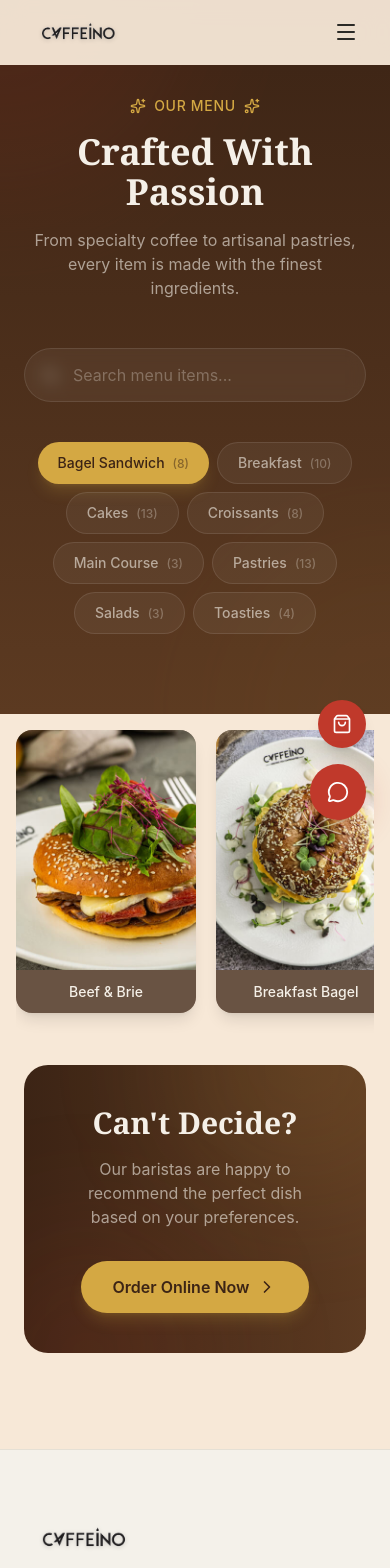
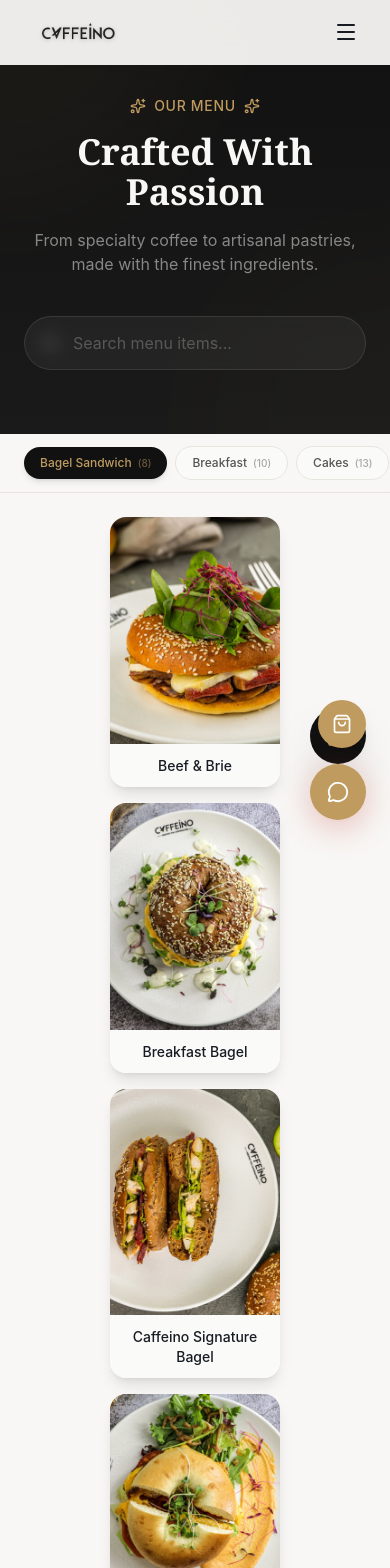
Before and after one commit to faidbot16-boop/caffeino-v2, a React (Vite) app: page /menu in a window 390 px wide. Shown: the top 1568 px of the page. Built offline with nearby package versions, Linux system fonts and the light colour scheme.

Commit message:
caffeino.ae colors, menu rebuild with prices/sticky pills/quick menu, custom cursor, tour Street View, remove hero logo

```diff
--- a/src/App.tsx
+++ b/src/App.tsx
@@ -13,6 +13,7 @@
 import Careers from "./pages/Careers";
 import Contact from "./pages/Contact";
 import ChatBot from "./components/chatbot/ChatBot";
+import CustomCursor from "./components/CustomCursor";
 
 const pageVariants = {
   initial: { opacity: 0, y: 12 },
@@ -65,6 +66,7 @@
           </main>
           <Footer />
           <ChatBot />
+          <CustomCursor />
         </div>
       </CartProvider>
     </Router>
--- /dev/null
+++ b/src/components/CustomCursor.tsx
@@ -0,0 +1,59 @@
+import { useEffect, useRef, useState } from "react";
+
+export default function CustomCursor() {
+  const cursorRef = useRef<HTMLDivElement>(null);
+  const [isDesktop, setIsDesktop] = useState(true);
+
+  useEffect(() => {
+    const check = () => setIsDesktop(window.innerWidth > 1024 && !('ontouchstart' in window));
+    check();
+    window.addEventListener("resize", check);
+    return () => window.removeEventListener("resize", check);
+  }, []);
+
+  useEffect(() => {
+    if (!isDesktop) return;
+    const cursor = cursorRef.current;
+    if (!cursor) return;
+
+    const onMove = (e: MouseEvent) => {
+      cursor.style.transform = `translate3d(${e.clientX - 16}px, ${e.clientY - 16}px, 0)`;
+    };
+
+    const addMagnetic = () => {
+      document.querySelectorAll("button, a, [data-magnetic]").forEach((el) => {
+        const handleMove = (e: Event) => {
+          const me = e as MouseEvent;
+          const rect = (el as HTMLElement).getBoundingClientRect();
+          const x = me.clientX - rect.left - rect.width / 2;
+          const y = me.clientY - rect.top - rect.height / 2;
+          (el as HTMLElement).style.transform = `translate(${x * 0.15}px, ${y * 0.15}px)`;
+          cursor.classList.add("scale-150", "mix-blend-difference", "bg-white");
+        };
+        const handleLeave = () => {
+          (el as HTMLElement).style.transform = "";
+          cursor.classList.remove("scale-150", "mix-blend-difference", "bg-white");
+        };
+        el.addEventListener("mousemove", handleMove);
+        el.addEventListener("mouseleave", handleLeave);
+      });
+    };
+
+    window.addEventListener("mousemove", onMove);
+    setTimeout(addMagnetic, 500);
+
+    return () => {
+      window.removeEventListener("mousemove", onMove);
+    };
+  }, [isDesktop]);
+
+  if (!isDesktop) return null;
+
+  return (
+    <div
+      ref={cursorRef}
+      className="fixed top-0 left-0 w-8 h-8 rounded-full border-2 border-accent pointer-events-none z-[9999] transition-transform duration-75 ease-out hidden lg:block"
+      style={{ transition: "transform 0.075s ease-out, width 0.2s, height 0.2s, background 0.2s" }}
+    />
+  );
+}
--- a/src/index.css
+++ b/src/index.css
@@ -1,24 +1,24 @@
 @import "tailwindcss";
-@import url('https://fonts.googleapis.com/css2?family=Inter:wght@300;400;500;600;700&family=Playfair+Display:wght@400;500;600;700;800&display=swap');
+@import url('https://fonts.googleapis.com/css2?family=Montserrat:wght@300;400;500;600;700&family=Playfair+Display:wght@400;500;600;700;800&display=swap');
 
 @theme {
-  --color-bg-cream: #F7E8D7;
-  --color-bg-warm: #F4F1EA;
+  --color-bg-cream: #F8F7F5;
+  --color-bg-warm: #F2EFEB;
   --color-bg-white: #FFFFFF;
-  --color-bg-card: #FAF8F3;
-  --color-bg-espresso: #3C2415;
-  --color-bg-mocha: #5C3A21;
-  --color-text-primary: #2B2A26;
-  --color-text-secondary: #7A746B;
-  --color-text-muted: #A3A3A3;
-  --color-text-light: #F5F0E8;
-  --color-accent: #C0392B;
-  --color-accent-hover: #D94A3A;
-  --color-accent-dark: #8B1A1A;
-  --color-gold: #D4A843;
-  --color-border: #E5E0D5;
-  --color-border-light: #EDE8DD;
-  --font-sans: 'Inter', system-ui, sans-serif;
+  --color-bg-card: #FAFAF8;
+  --color-bg-espresso: #111111;
+  --color-bg-mocha: #1A1A1A;
+  --color-text-primary: #171B22;
+  --color-text-secondary: #555555;
+  --color-text-muted: #A5A5A5;
+  --color-text-light: #F8F7F5;
+  --color-accent: #BF9B5F;
+  --color-accent-hover: #D4B06A;
+  --color-accent-dark: #9B7A45;
+  --color-gold: #BF9B5F;
+  --color-border: #E8E5DF;
+  --color-border-light: #F2EFEB;
+  --font-sans: 'Montserrat', 'Inter', system-ui, sans-serif;
   --font-serif: 'Playfair Display', Georgia, serif;
 }
 
@@ -43,20 +43,20 @@
 
 @layer components {
   .gradient-text {
-    background: linear-gradient(135deg, #C0392B 0%, #D94A3A 50%, #E8846A 100%);
+    background: linear-gradient(135deg, #BF9B5F 0%, #D4B06A 50%, #E8D5A8 100%);
     -webkit-background-clip: text;
     -webkit-text-fill-color: transparent;
     background-clip: text;
   }
 
   .glass-card {
-    background: rgba(250, 248, 243, 0.9);
+    background: rgba(248, 247, 245, 0.9);
     backdrop-filter: blur(16px);
     border: 1px solid var(--color-border);
   }
 
   .glass-card-dark {
-    background: rgba(60, 36, 21, 0.85);
+    background: rgba(17, 17, 17, 0.85);
     backdrop-filter: blur(16px);
     border: 1px solid rgba(255, 255, 255, 0.08);
   }
--- a/src/lib/branchData.ts
+++ b/src/lib/branchData.ts
@@ -27,7 +27,7 @@
     },
     mapEmbed: "https://maps.google.com/maps?q=24.4519114,54.3361453&z=17&output=embed",
     mapLink: "https://www.google.com/maps/place/Caffeino+-+Al+Bateen/@24.4519163,54.3335704,17z/data=!3m1!4b1!4m6!3m5!1s0x3e5e69b79cdff745:0x543eb9cb90cb9638!8m2!3d24.4519114!4d54.3361453!16s%2Fg%2F11mw6rw019",
-    streetView: "https://maps.google.com/maps?q=24.4519114,54.3361453&layer=c&cbll=24.4519114,54.3361453&cbp=11,0,0,0,0&output=embed&z=17",
+    streetView: "https://www.google.com/maps/embed?pb=!4v1748300000000!6m8!1m7!1sCIHM0ogKEICAgIDWqdSO6AE!2m2!1d24.4519778!2d54.336157!3f90!4f10!5f0.7820865974627469",
     features: ["Indoor & Outdoor Seating", "Free WiFi", "Parking Available", "Pet Friendly Terrace", "Waterfront Views"],
   },
   {
--- a/src/pages/Home.tsx
+++ b/src/pages/Home.tsx
@@ -59,7 +59,6 @@
   const { scrollYProgress } = useScroll({ target: ref, offset: ["start start", "end start"] });
   const videoScale = useTransform(scrollYProgress, [0, 1], [1, 1.15]);
   const overlayOpacity = useTransform(scrollYProgress, [0, 1], [0.5, 0.85]);
-  const logoY = useTransform(scrollYProgress, [0, 1], [0, -100]);
   const textY = useTransform(scrollYProgress, [0, 1], [0, -130]);
   const textOpacity = useTransform(scrollYProgress, [0, 0.45], [1, 0]);
   const statsY = useTransform(scrollYProgress, [0, 1], [0, -50]);
@@ -78,13 +77,6 @@
       <SteamParticles />
 
       <div className="relative z-10 section-padding max-w-5xl mx-auto pt-16">
-        <motion.div style={{ y: logoY, opacity: textOpacity }}
-          initial={{ opacity: 0, x: -20 }} animate={{ opacity: 1, x: 0 }}
-          transition={{ duration: 0.8, ease: "easeOut" }} className="mb-8 md:mb-10">
-          <img src="/logo.png" alt="Caffeino"
-            className="h-14 md:h-16 drop-shadow-[0_4px_16px_rgba(0,0,0,0.6)]" />
-        </motion.div>
-
         <motion.div style={{ y: textY, opacity: textOpacity }} className="text-center">
           <motion.div initial={{ opacity: 0, y: 20 }} animate={{ opacity: 1, y: 0 }}
             transition={{ duration: 0.7, delay: 0.3 }}>
--- a/src/pages/Menu.tsx
+++ b/src/pages/Menu.tsx
@@ -1,28 +1,38 @@
 import { useState, useRef } from "react";
 import { motion, AnimatePresence } from "framer-motion";
-import { Search, ChevronRight, Sparkles } from "lucide-react";
+import { Search, ChevronRight, Sparkles, X, Grid3X3 } from "lucide-react";
 import { menuCategories, type MenuItem } from "../lib/menuData";
 import TiltCard from "../components/TiltCard";
 
 function MenuItemCard({ item, index }: { item: MenuItem; index: number }) {
   return (
     <motion.div
-      initial={{ opacity: 0, y: 30 }}
-      animate={{ opacity: 1, y: 0 }}
-      transition={{ delay: index * 0.04, duration: 0.5, ease: [0.25, 0.1, 0.25, 1] }}
-      className="flex-shrink-0 w-[180px] md:w-[220px] lg:w-[260px] cursor-pointer"
+      initial={{ opacity: 0, y: 40, scale: 0.92 }}
+      whileInView={{ opacity: 1, y: 0, scale: 1 }}
+      viewport={{ once: true, margin: "-60px" }}
+      transition={{ delay: index * 0.06, duration: 0.5, ease: [0.25, 0.1, 0.25, 1] }}
+      className="flex-shrink-0 w-[170px] md:w-[220px] lg:w-[260px] cursor-pointer group"
     >
-      <TiltCard tiltAmount={8} className="rounded-2xl overflow-hidden bg-bg-espresso/40 shadow-lg">
+      <TiltCard tiltAmount={10} className="rounded-2xl overflow-hidden bg-bg-card shadow-lg">
         <div className="relative aspect-[3/4] overflow-hidden">
           <img
             src={item.image}
             alt={item.name}
             loading="lazy"
-            className="w-full h-full object-cover hover:scale-110 transition-transform duration-700 ease-out"
+            className="w-full h-full object-cover group-hover:scale-110 transition-transform duration-700 ease-out"
           />
-          <div className="absolute inset-0 bg-gradient-to-t from-bg-espresso/60 via-transparent to-transparent opacity-0 hover:opacity-100 transition-opacity duration-500 pointer-events-none" />
+          <div className="absolute inset-0 bg-gradient-to-t from-bg-espresso/70 via-transparent to-transparent opacity-0 group-hover:opacity-100 transition-all duration-500 pointer-events-none" />
+          {item.price && (
+            <motion.div
+              initial={{ y: 20, opacity: 0 }}
+              whileHover={{ y: 0, opacity: 1 }}
+              className="absolute bottom-3 left-3 bg-gold text-white text-xs font-semibold px-2.5 py-1 rounded-full shadow-lg"
+            >
+              AED {item.price}
+            </motion.div>
+          )}
         </div>
-        <h3 className="text-text-light font-medium text-sm text-center px-3 py-3 leading-snug hover:text-accent transition-colors bg-bg-espresso/60">
+        <h3 className="text-text-primary font-medium text-sm text-center px-3 py-3 leading-snug group-hover:text-gold transition-colors bg-bg-card">
           {item.name}
         </h3>
       </TiltCard>
@@ -30,9 +40,53 @@
   );
 }
 
+function QuickMenu({ categories, activeCat, onSelect, isOpen, onClose }: {
+  categories: typeof menuCategories;
+  activeCat: number;
+  onSelect: (i: number) => void;
+  isOpen: boolean;
+  onClose: () => void;
+}) {
+  return (
+    <AnimatePresence>
+      {isOpen && (
+        <motion.div
+          initial={{ y: "100%" }}
+          animate={{ y: 0 }}
+          exit={{ y: "100%" }}
+          transition={{ type: "spring", damping: 25, stiffness: 300 }}
+          className="fixed bottom-0 left-0 right-0 z-50 lg:hidden bg-bg-cream border-t border-border rounded-t-2xl shadow-2xl px-4 pt-6 pb-8"
+        >
+          <div className="flex items-center justify-between mb-4">
+            <h3 className="text-text-primary font-semibold text-lg">Quick Menu</h3>
+            <button onClick={onClose} className="p-2 text-text-muted hover:text-text-primary">
+              <X className="w-5 h-5" />
+            </button>
+          </div>
+          <div className="grid grid-cols-4 gap-3">
+            {categories.map((cat, i) => (
+              <button
+                key={cat.slug}
+                onClick={() => { onSelect(i); onClose(); }}
+                className={`flex flex-col items-center gap-2 p-3 rounded-xl transition-all ${
+                  activeCat === i ? "bg-gold text-white shadow-lg shadow-gold/20" : "bg-bg-card text-text-secondary hover:bg-border"
+                }`}
+              >
+                <span className="text-xs font-medium text-center leading-tight">{cat.name}</span>
+                <span className="text-[10px] opacity-60">{cat.items.length}</span>
+              </button>
+            ))}
+          </div>
+        </motion.div>
+      )}
+    </AnimatePresence>
+  );
+}
+
 export default function Menu() {
   const [activeCategory, setActiveCategory] = useState(0);
   const [searchQuery, setSearchQuery] = useState("");
+  const [showQuickMenu, setShowQuickMenu] = useState(false);
   const scrollRef = useRef<HTMLDivElement>(null);
 
   const filteredItems = searchQuery
@@ -42,114 +96,78 @@
     : menuCategories[activeCategory]?.items || [];
 
   const handleWheel = (e: React.WheelEvent) => {
-    if (scrollRef.current && !searchQuery) {
+    if (scrollRef.current && !searchQuery && window.innerWidth > 1024) {
       e.preventDefault();
       scrollRef.current.scrollLeft += e.deltaY;
     }
   };
 
   return (
-    <motion.div
-      initial={{ opacity: 0 }}
-      animate={{ opacity: 1 }}
-      exit={{ opacity: 0 }}
-    >
+    <motion.div initial={{ opacity: 0 }} animate={{ opacity: 1 }} exit={{ opacity: 0 }}>
       {/* Hero Header */}
       <div className="relative pt-24 pb-16 bg-gradient-to-b from-bg-espresso to-bg-mocha overflow-hidden">
-        <div className="absolute inset-0 opacity-10">
-          <div className="absolute top-0 left-0 w-96 h-96 bg-accent rounded-full blur-3xl -translate-x-1/2 -translate-y-1/2" />
-          <div className="absolute bottom-0 right-0 w-96 h-96 bg-gold/30 rounded-full blur-3xl translate-x-1/2 translate-y-1/2" />
+        <div className="absolute inset-0 opacity-5">
+          <div className="absolute top-0 left-0 w-96 h-96 bg-gold rounded-full blur-3xl -translate-x-1/2 -translate-y-1/2" />
+          <div className="absolute bottom-0 right-0 w-96 h-96 bg-gold/50 rounded-full blur-3xl translate-x-1/2 translate-y-1/2" />
         </div>
 
-        <div className="section-padding max-w-7xl mx-auto relative z-10">
-          <motion.div
-            initial={{ opacity: 0, y: 20 }}
-            animate={{ opacity: 1, y: 0 }}
-            className="text-center mb-12"
-          >
+        <div className="section-padding max-w-7xl mx-auto relative z-10 text-center">
+          <motion.div initial={{ opacity: 0, y: 20 }} animate={{ opacity: 1, y: 0 }} className="mb-10">
             <span className="inline-flex items-center gap-2 text-gold text-sm font-medium tracking-wider uppercase mb-4">
-              <Sparkles className="w-4 h-4" />
-              Our Menu
-              <Sparkles className="w-4 h-4" />
+              <Sparkles className="w-4 h-4" /> Our Menu <Sparkles className="w-4 h-4" />
             </span>
-            <h1 className="text-4xl md:text-6xl font-serif font-bold text-text-light mb-4">
-              Crafted With Passion
-            </h1>
-            <p className="text-text-light/60 max-w-xl mx-auto">
-              From specialty coffee to artisanal pastries, every item is made with the finest ingredients.
-            </p>
+            <h1 className="text-4xl md:text-6xl font-serif font-bold text-text-light mb-4">Crafted With Passion</h1>
+            <p className="text-text-light/50 max-w-xl mx-auto">From specialty coffee to artisanal pastries, made with the finest ingredients.</p>
           </motion.div>
 
-          {/* Search */}
-          <div className="max-w-md mx-auto mb-10">
+          <div className="max-w-md mx-auto">
             <div className="relative">
-              <Search className="absolute left-4 top-1/2 -translate-y-1/2 w-5 h-5 text-text-light/40" />
-              <input
-                type="text"
-                placeholder="Search menu items..."
-                value={searchQuery}
-                onChange={(e) => setSearchQuery(e.target.value)}
-                className="w-full pl-12 pr-4 py-3.5 rounded-full bg-white/5 border border-white/10 text-text-light placeholder:text-text-light/30 focus:outline-none focus:border-gold/50 focus:bg-white/10 transition-all backdrop-blur-sm"
-              />
+              <Search className="absolute left-4 top-1/2 -translate-y-1/2 w-5 h-5 text-text-light/30" />
+              <input type="text" placeholder="Search menu items..." value={searchQuery} onChange={(e) => setSearchQuery(e.target.value)}
+                className="w-full pl-12 pr-4 py-3.5 rounded-full bg-white/5 border border-white/10 text-text-light placeholder:text-text-light/25 focus:outline-none focus:border-gold/50 focus:bg-white/10 transition-all backdrop-blur-sm" />
             </div>
           </div>
+        </div>
+      </div>
 
-          {/* Category Tabs */}
-          {!searchQuery && (
-            <div className="flex flex-wrap justify-center gap-2 mb-4">
-              {menuCategories.map((category, index) => (
-                <motion.button
-                  key={category.slug}
-                  onClick={() => setActiveCategory(index)}
-                  whileHover={{ scale: 1.05 }}
-                  whileTap={{ scale: 0.95 }}
-                  className={`px-5 py-2.5 rounded-full text-sm font-medium transition-all ${
-                    activeCategory === index
-                      ? "bg-gold text-bg-espresso shadow-lg shadow-gold/20"
-                      : "bg-white/5 text-text-light/60 hover:text-text-light hover:bg-white/10 border border-white/10"
-                  }`}
-                >
-                  {category.name}
-                  <span className="ml-2 text-xs opacity-50">({category.items.length})</span>
-                </motion.button>
-              ))}
-            </div>
-          )}
+      {/* Category Pills - Sticky */}
+      <div className="sticky top-16 lg:top-20 z-30 bg-bg-cream/90 backdrop-blur-md border-b border-border">
+        <div className="section-padding max-w-7xl mx-auto py-3 flex items-center gap-2 overflow-x-auto scrollbar-hide">
+          {!searchQuery && menuCategories.map((category, index) => (
+            <motion.button key={category.slug} onClick={() => setActiveCategory(index)}
+              whileHover={{ scale: 1.05 }} whileTap={{ scale: 0.95 }}
+              className={`whitespace-nowrap px-4 py-2 rounded-full text-xs md:text-sm font-medium transition-all ${
+                activeCategory === index
+                  ? "bg-bg-espresso text-gold shadow-md"
+                  : "bg-bg-card text-text-secondary hover:text-text-primary border border-border"
+              }`}>
+              {category.name}
+              <span className="ml-1.5 text-[10px] opacity-50">({category.items.length})</span>
+            </motion.button>
+          ))}
         </div>
       </div>
 
       {/* Items Section */}
-      <div className="bg-bg-cream">
-        <div className="section-padding max-w-7xl mx-auto">
+      <div className="bg-bg-cream min-h-[60vh]">
+        <div className="section-padding max-w-7xl mx-auto pt-6 pb-24">
           {searchQuery && (
-            <p className="text-center text-text-muted mb-8 pt-8">
-              Found {filteredItems.length} item{filteredItems.length !== 1 ? "s" : ""}
-            </p>
+            <p className="text-center text-text-muted mb-6">Found {filteredItems.length} item{filteredItems.length !== 1 ? "s" : ""}</p>
           )}
 
-          {/* Horizontal Scroll View */}
           {!searchQuery ? (
-            <div
-              ref={scrollRef}
-              onWheel={handleWheel}
-              className="flex gap-5 overflow-x-auto pb-8 pt-4 px-2 -mx-2 scrollbar-hide snap-x snap-mandatory"
-              style={{ scrollbarWidth: "none", msOverflowStyle: "none" }}
-            >
+            <div ref={scrollRef} onWheel={handleWheel}
+              className="flex lg:flex-row flex-col gap-4 lg:gap-5 lg:overflow-x-auto lg:pb-8 lg:snap-x lg:snap-mandatory lg:scrollbar-hide">
               {filteredItems.map((item, index) => (
-                <div key={item.name} className="snap-start">
+                <div key={item.name} className="lg:snap-start flex justify-center">
                   <MenuItemCard item={item} index={index} />
                 </div>
               ))}
             </div>
           ) : (
-            /* Grid for search results */
             <AnimatePresence mode="wait">
-              <motion.div
-                key="search"
-                initial={{ opacity: 0 }}
-                animate={{ opacity: 1 }}
-                className="grid grid-cols-2 md:grid-cols-3 lg:grid-cols-4 gap-4 md:gap-6 pt-8"
-              >
+              <motion.div key="search" initial={{ opacity: 0 }} animate={{ opacity: 1 }}
+                className="grid grid-cols-2 md:grid-cols-3 lg:grid-cols-4 gap-4 md:gap-6">
                 {filteredItems.map((item, index) => (
                   <MenuItemCard key={item.name} item={item} index={index} />
                 ))}
@@ -158,9 +176,7 @@
           )}
 
           {filteredItems.length === 0 && (
-            <div className="text-center py-20">
-              <p className="text-text-muted">No items found. Try a different search.</p>
-            </div>
+            <div className="text-center py-20"><p className="text-text-muted">No items found. Try a different search.</p></div>
           )}
         </div>
       </div>
@@ -168,34 +184,30 @@
       {/* CTA */}
       <div className="bg-bg-cream">
         <div className="section-padding max-w-7xl mx-auto pb-24">
-          <motion.div
-            initial={{ opacity: 0, y: 20 }}
-            whileInView={{ opacity: 1, y: 0 }}
-            viewport={{ once: true }}
-            className="relative rounded-3xl overflow-hidden bg-gradient-to-r from-bg-espresso to-bg-mocha p-10 md:p-16 text-center"
-          >
+          <motion.div initial={{ opacity: 0, y: 20 }} whileInView={{ opacity: 1, y: 0 }} viewport={{ once: true }}
+            className="relative rounded-3xl overflow-hidden bg-gradient-to-r from-bg-espresso to-bg-mocha p-10 md:p-16 text-center">
             <div className="absolute top-0 right-0 w-64 h-64 bg-gold/10 rounded-full blur-3xl -translate-y-1/2 translate-x-1/4" />
-            <div className="absolute bottom-0 left-0 w-64 h-64 bg-accent/10 rounded-full blur-3xl translate-y-1/2 -translate-x-1/4" />
+            <div className="absolute bottom-0 left-0 w-64 h-64 bg-gold/5 rounded-full blur-3xl translate-y-1/2 -translate-x-1/4" />
             <div className="relative z-10">
-              <h2 className="text-3xl md:text-4xl font-serif font-bold text-text-light mb-4">
-                Can't Decide?
-              </h2>
-              <p className="text-text-light/60 mb-8 max-w-md mx-auto">
-                Our baristas are happy to recommend the perfect dish based on your preferences.
-              </p>
-              <a
-                href="https://caffeino-uae.com"
-                target="_blank"
-                rel="noopener noreferrer"
-                className="inline-flex items-center gap-2 px-8 py-3.5 rounded-full bg-gold text-bg-espresso font-semibold hover:bg-gold/90 transition-all shadow-lg shadow-gold/20 hover:shadow-xl hover:shadow-gold/30"
-              >
-                Order Online Now
-                <ChevronRight className="w-5 h-5" />
+              <h2 className="text-3xl md:text-4xl font-serif font-bold text-text-light mb-4">Can't Decide?</h2>
+              <p className="text-text-light/50 mb-8 max-w-md mx-auto">Our baristas are happy to recommend the perfect dish.</p>
+              <a href="https://caffeino-uae.com" target="_blank" rel="noopener noreferrer"
+                className="inline-flex items-center gap-2 px-8 py-3.5 rounded-full bg-gold text-bg-espresso font-semibold hover:bg-gold/90 transition-all shadow-lg shadow-gold/20 hover:shadow-xl hover:shadow-gold/30">
+                Order Online Now <ChevronRight className="w-5 h-5" />
               </a>
             </div>
           </motion.div>
         </div>
       </div>
+
+      {/* Mobile Quick Menu FAB */}
+      <button onClick={() => setShowQuickMenu(true)}
+        className="fixed bottom-20 right-6 z-40 lg:hidden w-14 h-14 bg-bg-espresso text-gold rounded-full shadow-2xl flex items-center justify-center hover:scale-105 transition-transform">
+        <Grid3X3 className="w-6 h-6" />
+      </button>
+
+      <QuickMenu categories={menuCategories} activeCat={activeCategory} onSelect={setActiveCategory}
+        isOpen={showQuickMenu} onClose={() => setShowQuickMenu(false)} />
     </motion.div>
   );
 }
```
Also changed, not shown: src/lib/menuData.json (+30 -15 lines).
